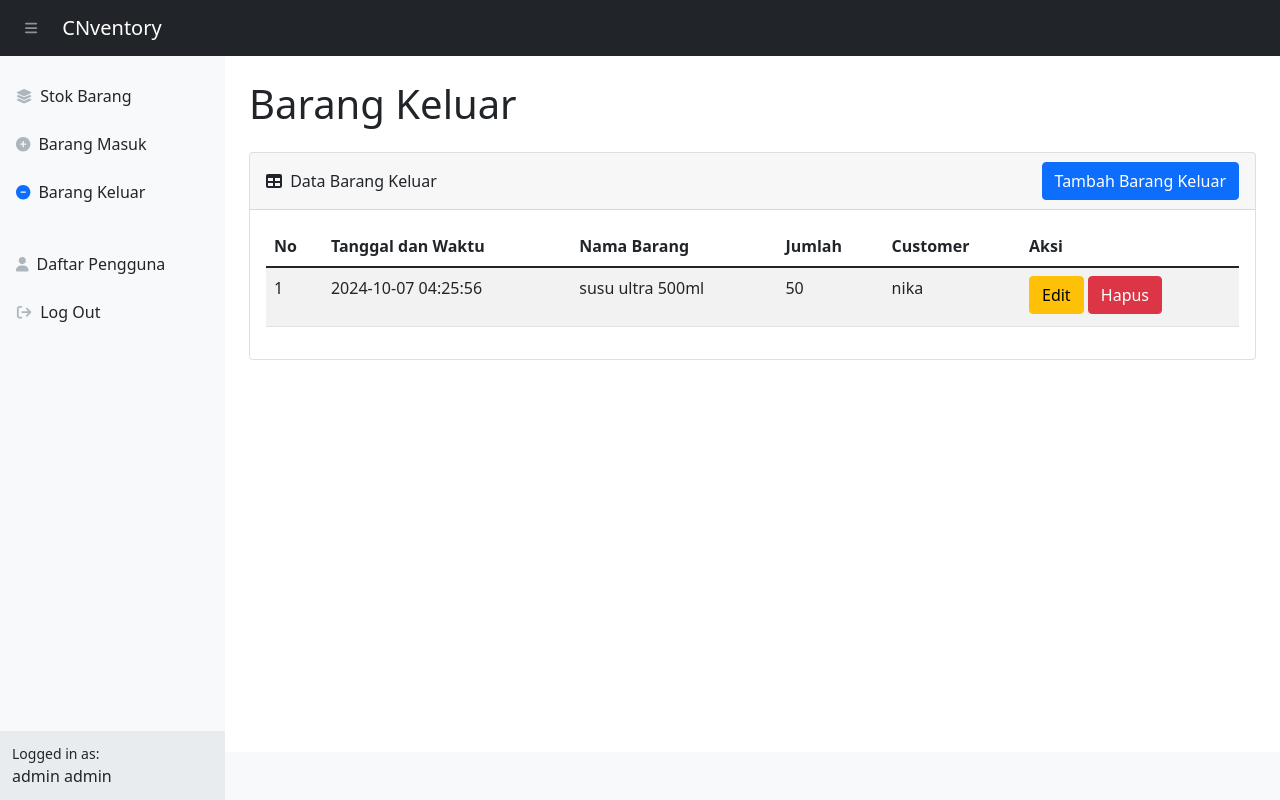
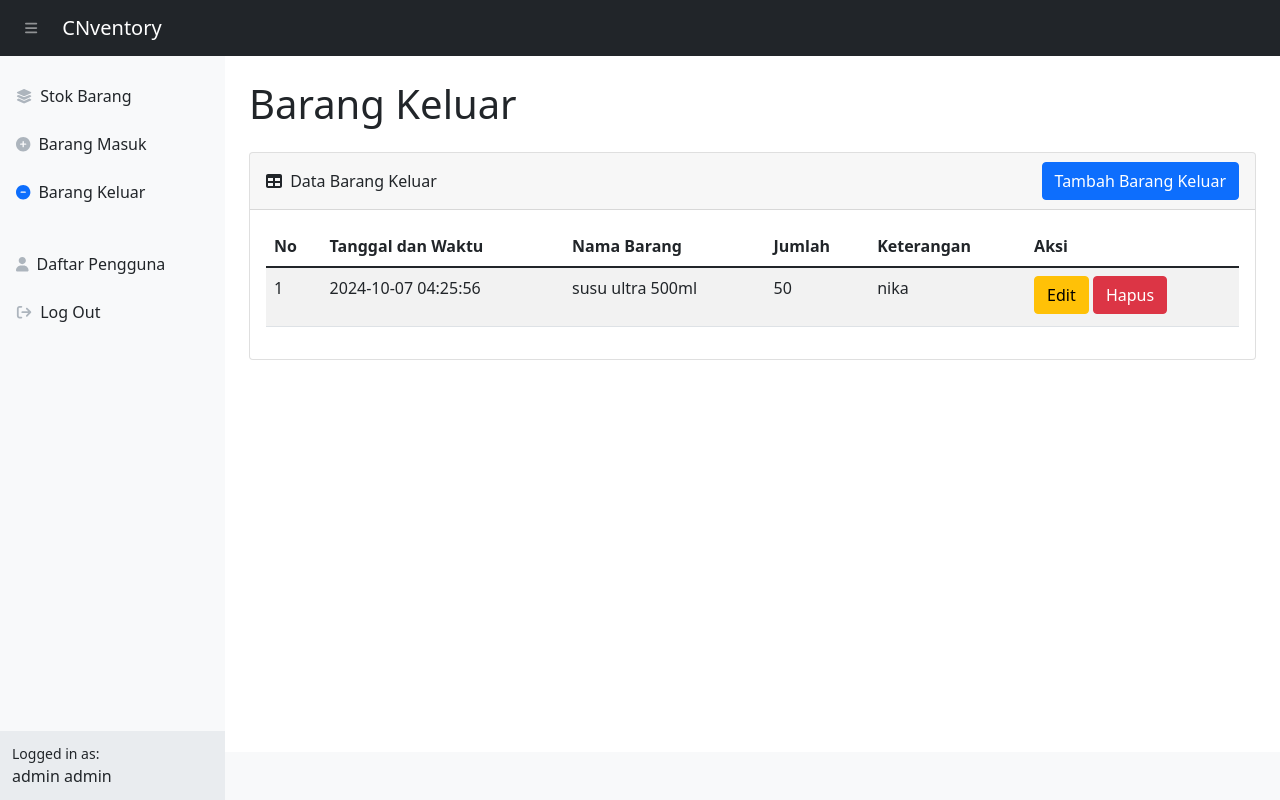
Before and after one commit to Ridwanyoku/cninventory, a PHP site: page /barang_keluar.php in a window 1280 px wide. Run offline with PHP 8.4, Linux system fonts and the light colour scheme; a user stored in the database is signed in; data comes from the database, SQL or seed files in the repository; some libraries are stand-ins or nearby versions.

Commit message:
Update barang_keluar.php mengubah customer

```diff
--- a/barang_keluar.php
+++ b/barang_keluar.php
@@ -57,7 +57,7 @@ require 'get_barang_keluar.php';
                                             <th>Tanggal dan Waktu</th>
                                             <th>Nama Barang</th>
                                             <th>Jumlah</th>
-                                            <th>Customer</th>
+                                            <th>Keterangan</th>
                                             <th>Aksi</th>
                                         </tr>
                                     </thead>
@@ -95,7 +95,7 @@ require 'get_barang_keluar.php';
                                                                 <input type="hidden" name="idkeluar" value="<?php echo $item['idkeluar']; ?>">
                                                                 <label class="mb-1">Jumlah barang :</label>
                                                                 <input type="text" name="qty" value="<?php echo $item['qty']; ?>" min="1" class="form-control mb-3" required />
-                                                                <label class="mb-1">Penerima :</label>
+                                                                <label class="mb-1">Keterangan :</label>
                                                                 <input type="text" name="penerima" value="<?php echo $item['penerima']; ?>" class="form-control mb-3" required />
                                                             </div>
                                                             <div class="modal-footer">
@@ -155,7 +155,7 @@ require 'get_barang_keluar.php';
                                 <?php endforeach ?>
                             </select>
                             <input type="number" name="qty" placeholder="Jumlah barang" min="1" class="form-control mb-3" required />
-                            <input type="text" name="penerima" placeholder="customer" class="form-control mb-3" required />
+                            <input type="text" name="penerima" placeholder="Keterangan" class="form-control mb-3" required />
                         </div>
                         <div class="modal-footer">
                             <button type="submit" class="btn btn-primary">Tambah</button>
```
